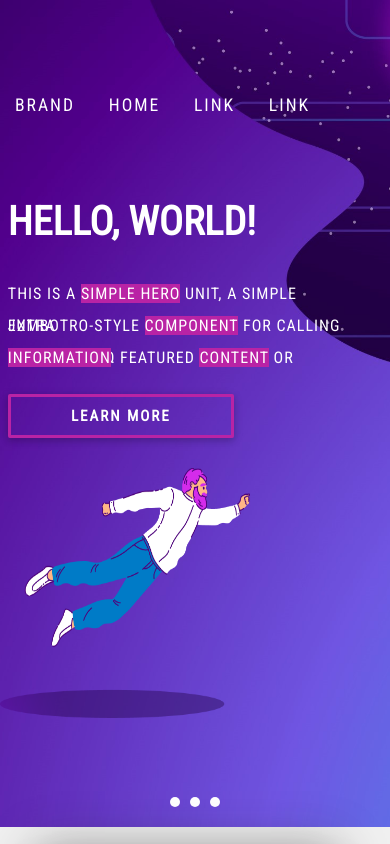
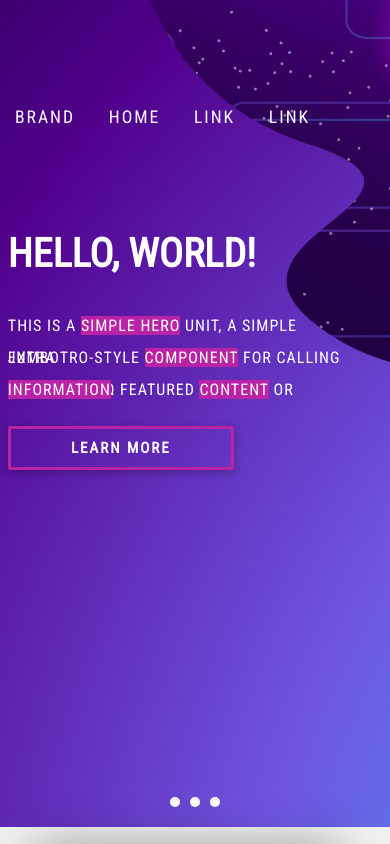
Before and after one commit to xNickolas/landing-page-template-1, a plain HTML site: page index.html in a window 390 px wide. Shown: the top 844 px of the page. Drawn offline with nearby package versions, Linux system fonts and the light colour scheme.

Commit message:
small fix

```diff
--- a/assets/css/style.css
+++ b/assets/css/style.css
@@ -277,7 +277,7 @@ article p{
 /* RESPONSIVE */
 @media screen and (max-width: 768px){
   .content{
-    padding-top: 40px;
+    margin-top: -10rem;
   }
 
   .content h1 {
@@ -296,7 +296,7 @@ article p{
     margin-left: -5px;
   }
   .floating__img {
-    display: block;
+    display: none;
     margin-left: 0px;
   }
   .floating__img img {
@@ -312,4 +312,7 @@ article p{
     width: 10px;
     height: 10px;
   }
+  .navbar {
+    margin-top: -15rem;
+  }
 }
```
